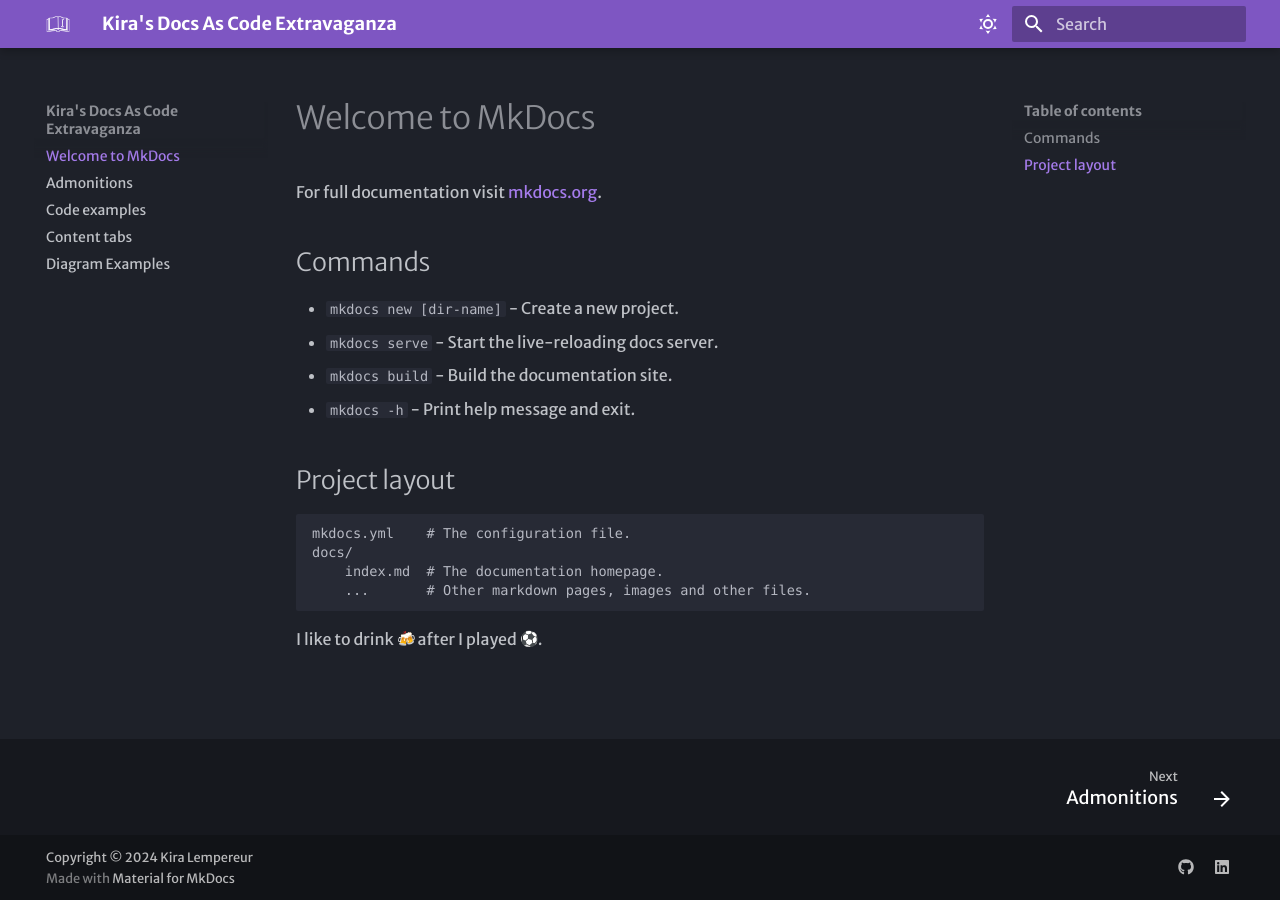
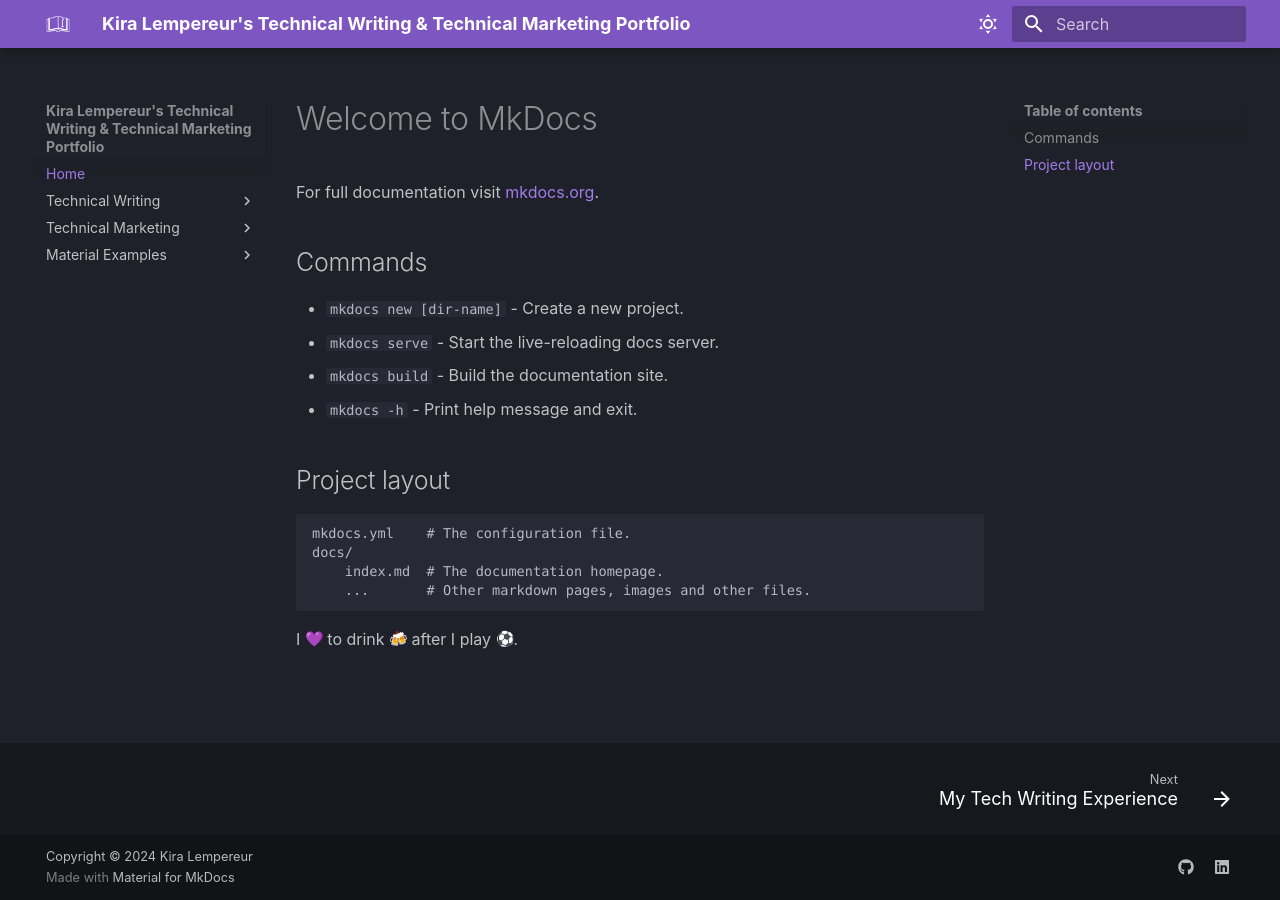
Before and after one commit to KiraLLempereur/mkdocs-test, an MkDocs documentation site: the page built from docs/index.md, in a window 1280 px wide. Built offline with MkDocs 1.6.1 and Material for MkDocs 9.7.7, drawn with Linux system fonts in a browser that asks for light colours; emoji names are drawn with the system emoji font; some web fonts are replaced.

Commit message:
Added pages and navigation for Portfolio structure

```diff
--- a/docs/index.md
+++ b/docs/index.md
@@ -16,4 +16,4 @@
         index.md  # The documentation homepage.
         ...       # Other markdown pages, images and other files.
 
-I like to drink :beers: after I played :soccer:.
+I :purple_heart: to drink :beers: after I play :soccer:.
--- a/mkdocs.yml
+++ b/mkdocs.yml
@@ -1,10 +1,10 @@
-site_name: Kira's Docs As Code Extravaganza
+site_name: Kira Lempereur's Technical Writing & Technical Marketing Portfolio
 site_url: https://sitename.example
 theme:
   name: material
   font:
-    text: Merriweather Sans
-    code: Red Hat Mono
+    text: Kantumruy Pro
+    code: Fragment Mono
   logo: assets/logo.png
   favicon: assets/favicon.png
   features:
@@ -16,7 +16,7 @@
         icon: material/weather-sunny
         name: Dark mode
       primary: deep purple
-      accent: green
+      accent: teal
 
     # Light Mode
     - scheme: default
@@ -24,7 +24,23 @@
         icon: material/weather-night
         name: Light mode
       primary: deep purple
-      accent: light green
+      accent: green
+
+nav:
+  - Home: 'index.md'
+  - Technical Writing:
+    - My Tech Writing Experience: 'tech-writing.md'
+    - Product Documentation: 'product-docs.md'
+    - API Documentation: 'api-docs.md'
+  - Technical Marketing:
+    - My Tech Marketing Experience: 'tech-marketing.md'
+    - DataDome Global Bot Security Report: 'dd-global-bot-report.md'
+    - DataDome Tech Marketing Content: 'dd-content.md'
+  - Material Examples:
+    - Code Examples: 'code-examples.md'
+    - Content Tabs: 'content-tabs.md'
+    - Admonitions: 'admonitions.md'
+    - Diagrams: 'diagram-examples.md'
 
 markdown_extensions:
   - attr_list
```
Also changed, not shown: docs/api-docs.md (added, +1 -0 lines), docs/dd-content.md (added, +1 -0 lines), docs/dd-global-bot-report.md (added, +1 -0 lines), docs/product-docs.md (added, +1 -0 lines), docs/tech-marketing.md (added, +1 -0 lines), docs/tech-writing.md (added, +34 -0 lines).
